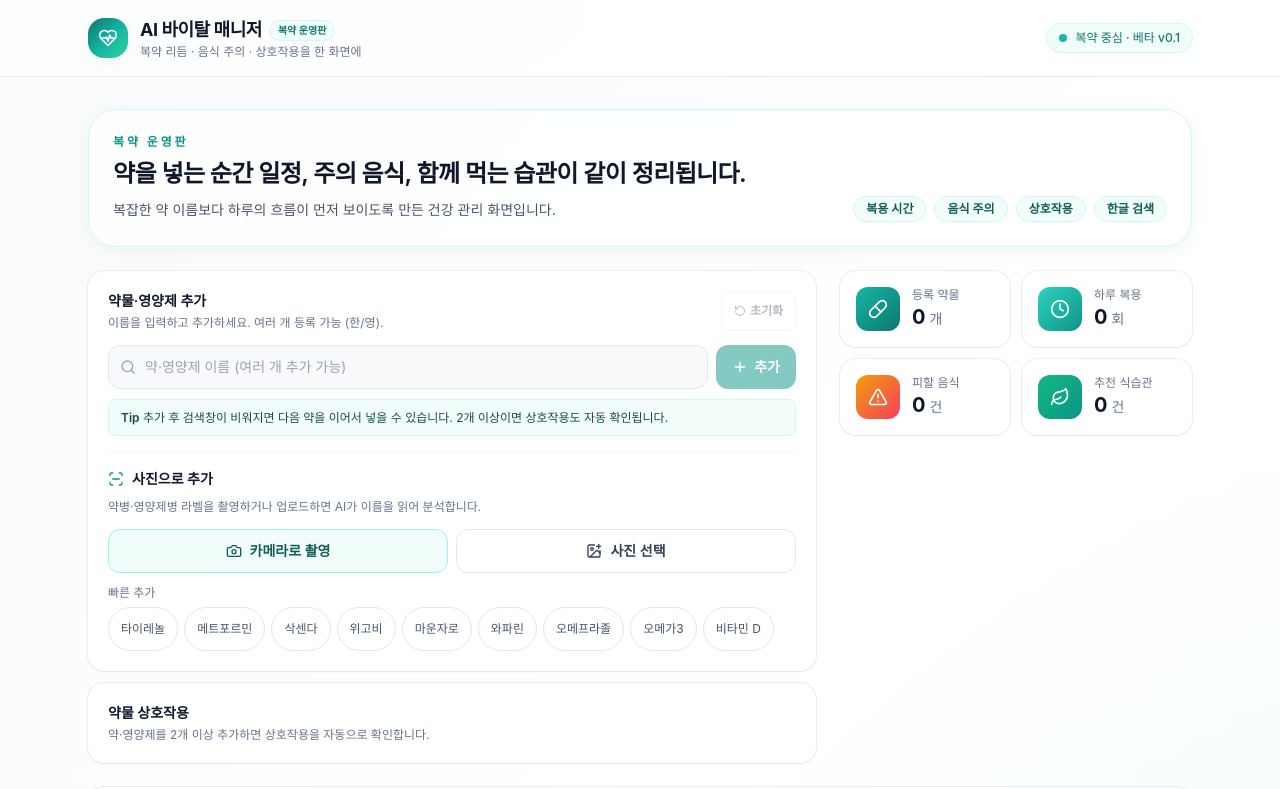
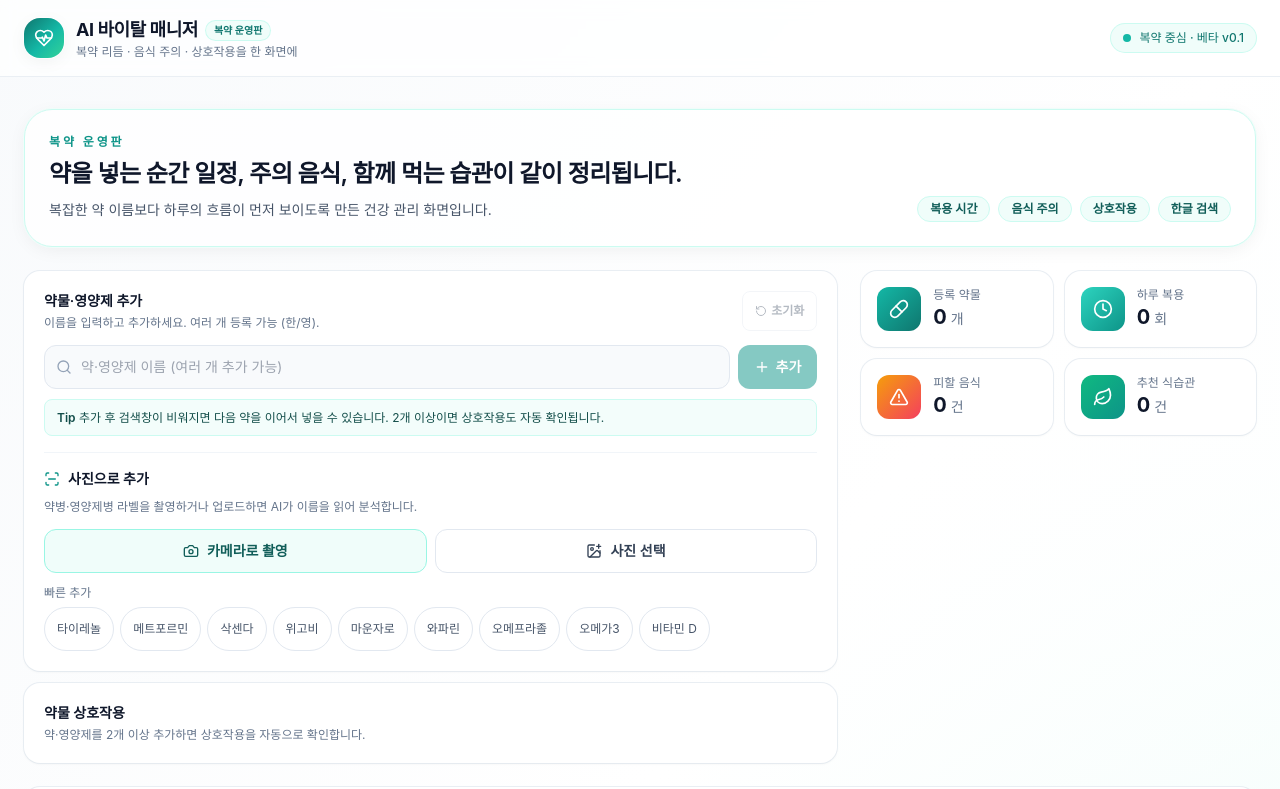
Before and after one commit to Ttime-taek/ai-vital-manager, a Next.js app: page / in a window 1280 px wide. Shown: the top 789 px of the page. Built offline with nearby package versions, Linux system fonts and the light colour scheme; a web font is replaced by a local one.

Commit message:
style(design): widen desktop content frame

```diff
--- a/app/page.tsx
+++ b/app/page.tsx
@@ -192,7 +192,7 @@ export default function HomePage() {
       <Header />
 
       <main
-        className={`mx-auto max-w-6xl space-y-5 px-page py-5 sm:space-y-6 sm:py-8 ${
+        className={`mx-auto max-w-[1440px] space-y-5 px-page py-5 sm:space-y-6 sm:py-8 ${
           showMobileSticky
             ? "pb-[calc(7rem+env(safe-area-inset-bottom,0px))] md:pb-8"
             : "pb-safe"
--- a/components/Header.tsx
+++ b/components/Header.tsx
@@ -3,7 +3,7 @@ import { HeartPulse } from "lucide-react";
 export function Header() {
   return (
     <header className="sticky top-0 z-30 border-b border-slate-200/70 bg-white/70 pt-safe backdrop-blur">
-      <div className="mx-auto flex max-w-6xl items-center justify-between gap-2 px-page py-3 sm:py-4">
+      <div className="mx-auto flex max-w-[1440px] items-center justify-between gap-2 px-page py-3 sm:py-4">
         <div className="flex min-w-0 items-center gap-2.5 sm:gap-3">
           <div className="flex h-9 w-9 shrink-0 items-center justify-center rounded-2xl bg-[linear-gradient(135deg,#0f766e_0%,#14b8a6_55%,#34d399_100%)] text-white shadow-soft ring-1 ring-white/60 sm:h-10 sm:w-10">
             <HeartPulse className="h-4 w-4 sm:h-5 sm:w-5" />
```
